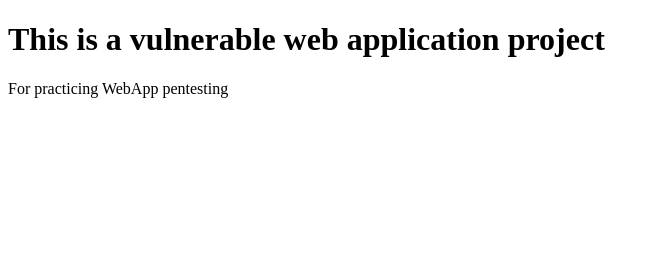
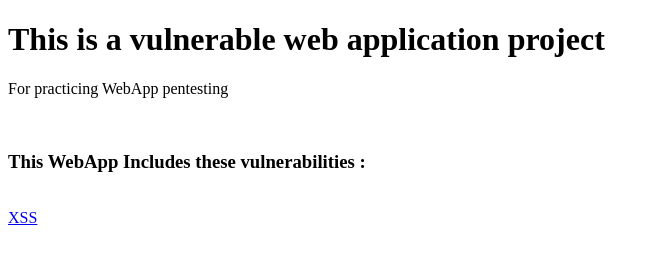
Before and after one commit to nilaah/vulnsphere, a plain HTML site: page index.html in a window 1280 px wide. Shown: the whole page, without its empty margins (0-660 px from the left). Drawn offline with Linux system fonts and the light colour scheme.

Commit message:
modified index.htjml

```diff
--- a/index.html
+++ b/index.html
@@ -8,5 +8,8 @@
 <body>
     <h1>This is a vulnerable web application project</h1>
     <p>For practicing WebApp pentesting </p>
+    <br>
+    <h3>This WebApp Includes these vulnerabilities : </h3><br>
+    <a href="xss/">XSS</a>
 </body>
 </html>
```
